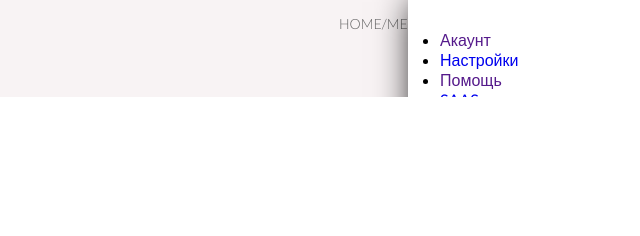
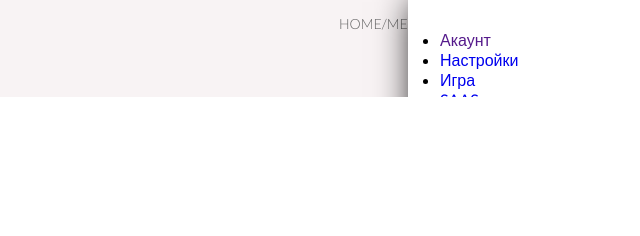
Before and after one commit to KuStIk2/HTML-2-lvl, a plain HTML site: page index.html in a window 1280 px wide. Shown: the part 145-381 px from the top of the page, 640-1280 px from the left. Drawn offline with Linux system fonts and the light colour scheme.

Commit message:
Update index.html

```diff
--- a/index.html
+++ b/index.html
@@ -25,7 +25,7 @@
         <ul>
             <li><a href="">Акаунт</a></li>
             <li><a href="рр.html">Настройки</a></li>
-            <li><a href="">Помощь</a></li>
+            <li><a href="game/index.html">Игра</a></li>
             <li><a href="SASS/index.html">SAAS</a></li>
          <li><a href="hh/index.html">Паралакс</a></li>
         </ul>
```
